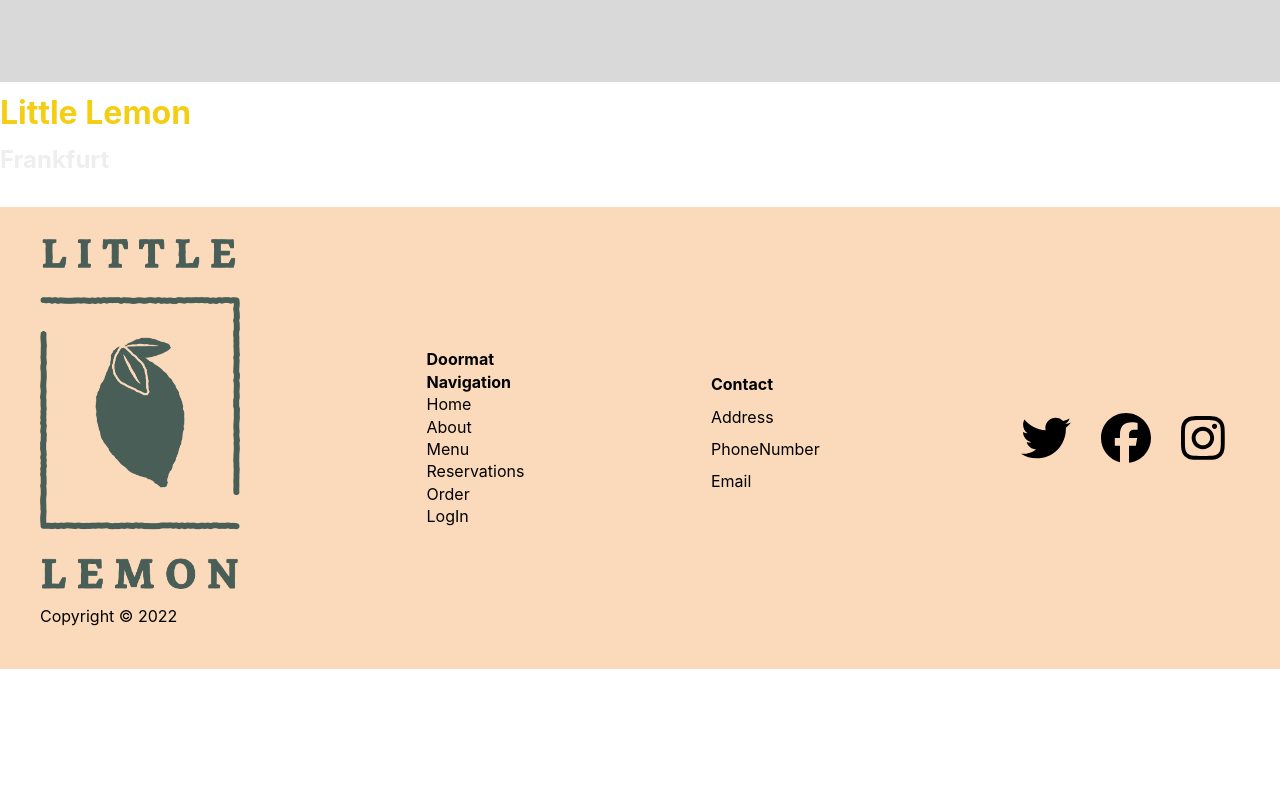
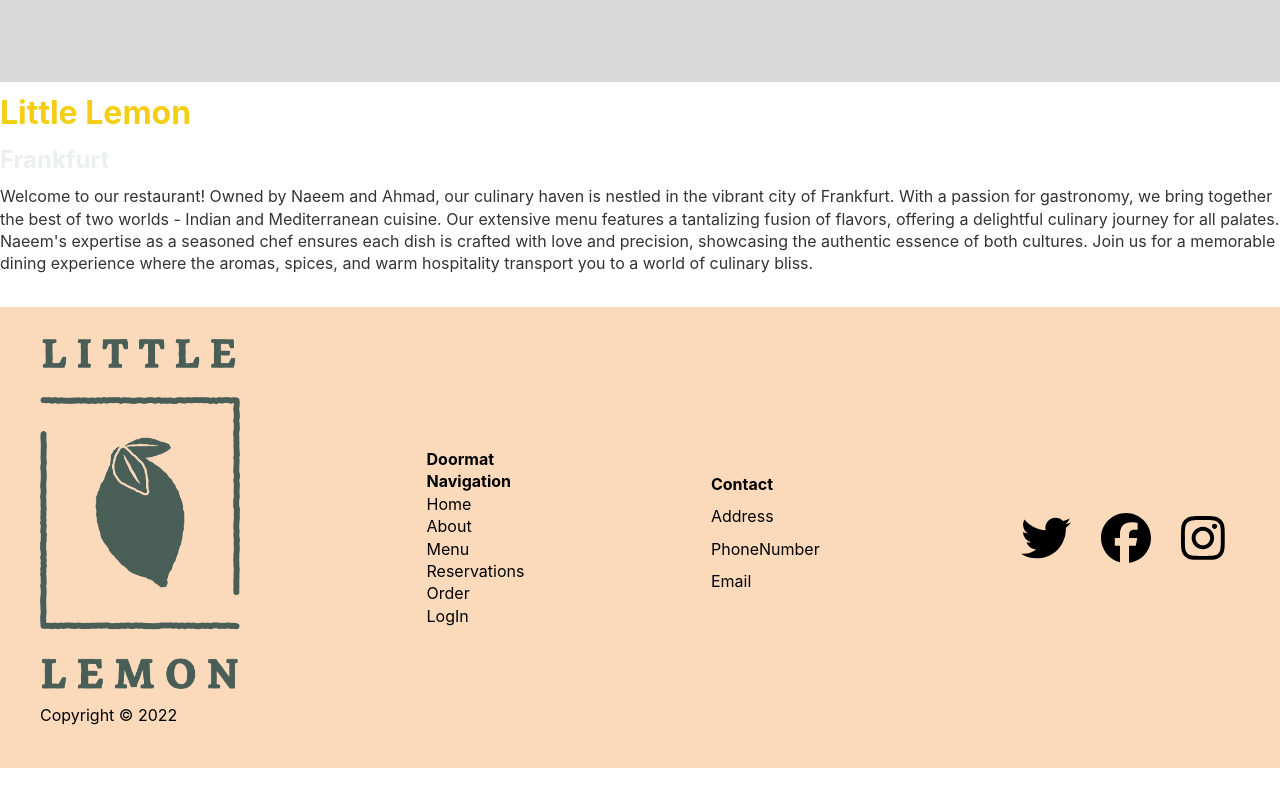
Before and after one commit to AshrafMuhammadNaeem/littlelemon-web, a React (Create React App) app: page / in a window 1280 px wide. Shown: the part 1581-2381 px from the top of the page. Before the commit the page ends 2282 px from the top, so only its background shows below. Built offline with nearby package versions, Linux system fonts and the light colour scheme.

Commit message:
Update Main.js
creating about us section

```diff
--- a/src/Main.js
+++ b/src/Main.js
@@ -155,6 +155,9 @@ export const Main = () => {
                     <div>
                         <h1>Little Lemon</h1>
                         <h2>Frankfurt</h2>
+                        <p>
+                        Welcome to our restaurant! Owned by Naeem and Ahmad, our culinary haven is nestled in the vibrant city of Frankfurt. With a passion for gastronomy, we bring together the best of two worlds - Indian and Mediterranean cuisine. Our extensive menu features a tantalizing fusion of flavors, offering a delightful culinary journey for all palates. Naeem's expertise as a seasoned chef ensures each dish is crafted with love and precision, showcasing the authentic essence of both cultures. Join us for a memorable dining experience where the aromas, spices, and warm hospitality transport you to a world of culinary bliss.
+                        </p>
                     </div>
                 </div>
             </section>
```
